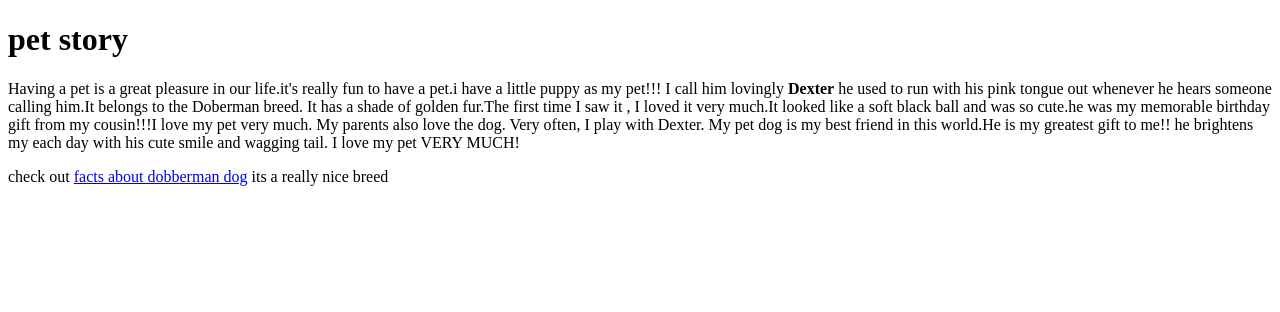
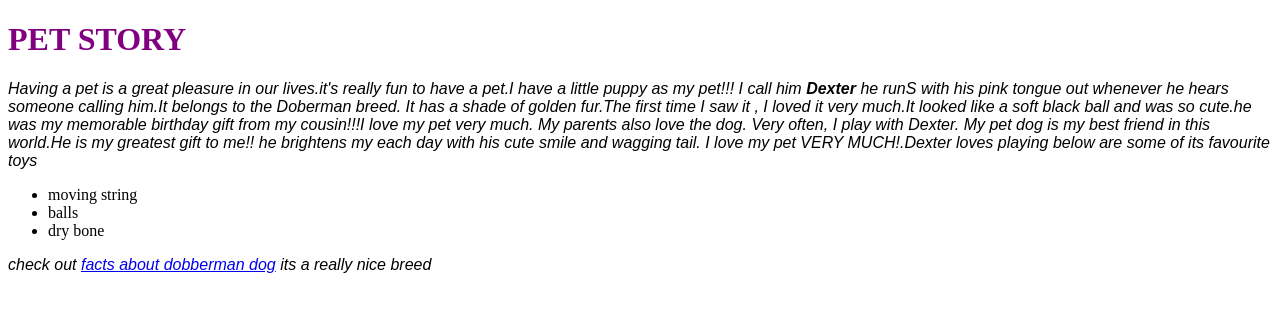
Before and after one commit to Osugo38/pet-website, a plain HTML site: page index.html in a window 1280 px wide. Drawn offline with Linux system fonts and the light colour scheme.

Commit message:
This commit will add the toys my pet likes playing with

```diff
--- a/css/styles.css
+++ b/css/styles.css
@@ -0,0 +1,7 @@
+h1 {
+  color: purple;
+}
+p{
+  font-style: oblique;
+  font-family: sans-serif;
+}
--- a/index.html
+++ b/index.html
@@ -2,14 +2,21 @@
 <html>
   <head>
     <meta charset="utf-8">
+    <link href="css/styles.css" rel="stylesheet" type="text/css">
     <title>My Pet</title>
   </head>
   <body>
-    <h1>pet story</h1>
-    <p>Having a pet is a great pleasure in our life.it's really fun to have a pet.i have a little puppy as my pet!!!
-I call him lovingly <strong>Dexter</strong> he used to run with his pink tongue out whenever he hears someone calling him.It belongs to the Doberman breed. It has a shade of golden fur.The first time I saw it , I loved it very much.It looked like a soft black ball and was so cute.he was my memorable birthday gift from my cousin!!!I love my pet very much. My parents also love the dog. Very often, I play with Dexter.
+    <h1>PET STORY</h1>
+    <p>Having a pet is a great pleasure in our lives.it's really fun to have a pet.I have a little puppy as my pet!!!
+I call him  <strong>Dexter</strong> he runS with his pink tongue out whenever he hears someone calling him.It belongs to the Doberman breed. It has a shade of golden fur.The first time I saw it , I loved it very much.It looked like a soft black ball and was so cute.he was my memorable birthday gift from my cousin!!!I love my pet very much. My parents also love the dog. Very often, I play with Dexter.
 My pet dog is my best friend in this world.He is my greatest gift to me!! he brightens my each day with his cute smile and wagging tail.
-I love my pet VERY MUCH!</p>
+I love my pet VERY MUCH!.Dexter loves playing below are some of its favourite toys</p>
+    <ul>
+      <li>moving string</li>
+      <li>balls</li>
+      <li>dry bone</li>
+    </ul>
+
     <p>check out <a href="https://www.google.com/search?client=ubuntu&channel=fs&q=doberman+facts&ie=utf-8&oe=utf-8">facts about dobberman dog</a> its a really nice breed</p>
 
 
```
Also changed, not shown: styles.css (deleted).
